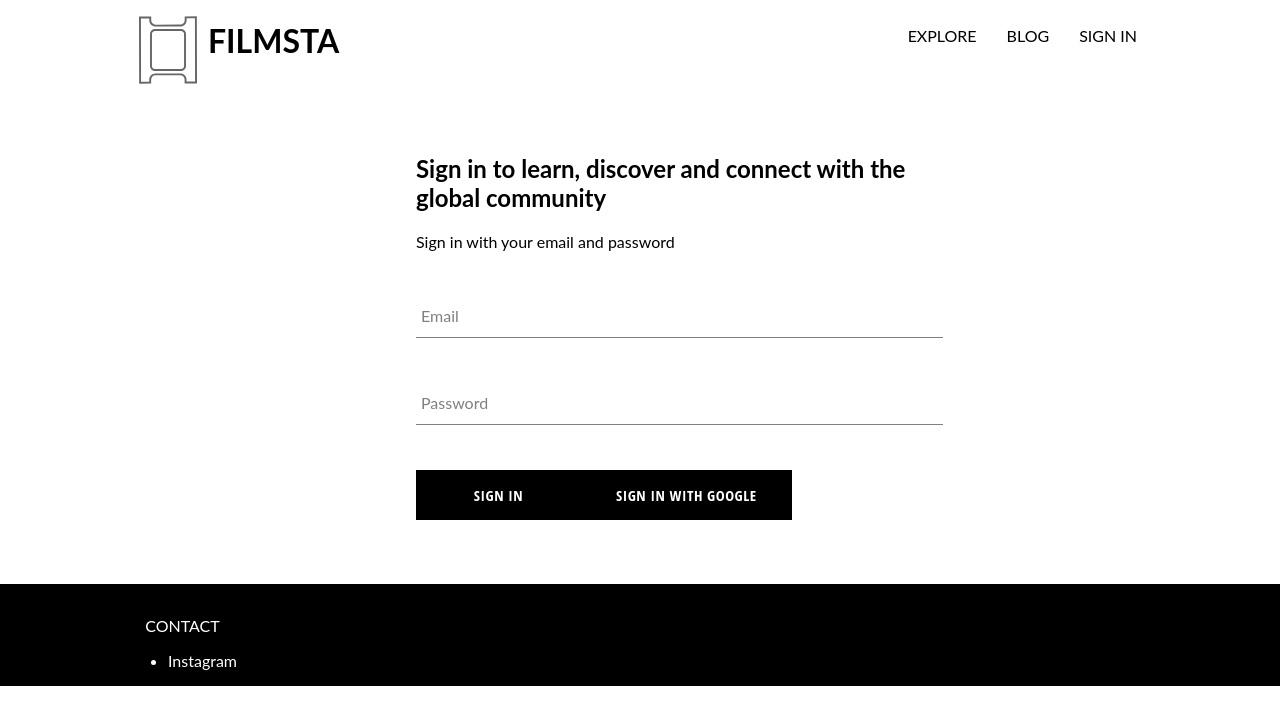
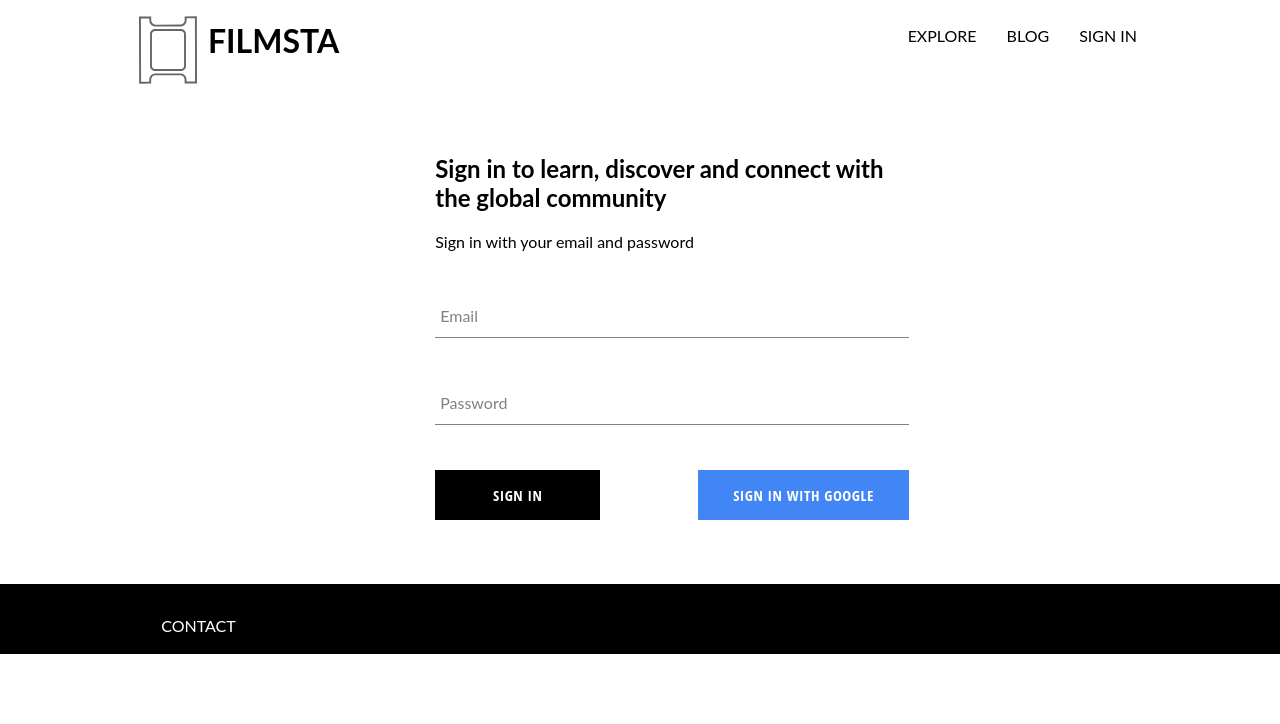
Before and after one commit to leah-h/filmsta, a React (Create React App) app: page /signin in a window 1280 px wide. Shown: the top 724 px of the page. Built offline with nearby package versions, Linux system fonts and the light colour scheme; no server answers.

Commit message:
add signout component

```diff
--- a/src/App.css
+++ b/src/App.css
@@ -4,6 +4,10 @@
   width: 100%;
 }
 
+* {
+  box-sizing: border-box;
+}
+
 a {
   text-decoration: none;
   color: black;
--- a/src/App.js
+++ b/src/App.js
@@ -39,7 +39,7 @@
   render() {
     return (
       <div>
-        <Header />
+        <Header currentUser={this.state.currentUser} />
         <Switch>
           <Route exact path="/" component={HomePage} />
           <Route path="/explore" component={ExplorePage} />
--- a/src/components/custom-button/custom-button.component.jsx
+++ b/src/components/custom-button/custom-button.component.jsx
@@ -2,8 +2,10 @@
 
 import './custom-button.styles.scss'
 
-const CustomButton = ({ children, ...otherProps }) => (
-    <button className="custom-button" {...otherProps}>
+const CustomButton = ({ children, isGoogleSignIn, ...otherProps }) => (
+    <button className={`${isGoogleSignIn ? 'google-sign-in' : ''} custom-button `}
+    {...otherProps}
+    >
     {children}
     </button>
 )
--- a/src/components/custom-button/custom-button.styles.scss
+++ b/src/components/custom-button/custom-button.styles.scss
@@ -19,4 +19,14 @@
       color: black;
       border: 1px solid black;
     }
+
+    &.google-sign-in {
+      background-color: #4285f4;
+      color: white;
+
+      &:hover {
+        background-color: #357ae8;
+        border: none;
+      }
+    }
   }
--- a/src/components/header/header.component.jsx
+++ b/src/components/header/header.component.jsx
@@ -1,10 +1,12 @@
 import React from "react";
 import { Link } from "react-router-dom";
+
+import { auth } from '../../firebase/firebase.utils';
 
 import { ReactComponent as Logo } from "../../assets/logo.svg";
 import "./header.styles.scss";
 
-const Header = () => (
+const Header = ({ currentUser }) => (
   <div className="header">
     <div className="logo-holder">
       <Link className="logo-container" to="/">
@@ -21,9 +23,12 @@
       <Link className="option" to="/blog">
         BLOG
       </Link>
-      <Link className="option" to="/signin">
-        SIGN IN
-      </Link>
+      {
+        currentUser ?
+        <div className="option" onClick={() => auth.signOut()} >SIGN OUT</div>
+        :
+        <Link className="option" to="/signin">SIGN IN</Link>
+      }
     </div>
   </div>
 );
--- a/src/components/header/header.styles.scss
+++ b/src/components/header/header.styles.scss
@@ -28,6 +28,7 @@
 
     .option {
       padding: 10px 15px;
+      cursor: pointer;
     }
   }
 }
--- a/src/components/sign-in/sign-in.component.jsx
+++ b/src/components/sign-in/sign-in.component.jsx
@@ -38,12 +38,14 @@
                 <form onSubmit={this.handleSubmit}>
                 <FormInput name="email" type="email" value={this.state.email} handleChange={this.handleChange} label = "Email" required/>
                 <FormInput name="password" type="password" value={this.state.password} handleChange={this.handleChange} label="Password" required/>
-                <CustomButton type="submit">SIGN IN</CustomButton>
-                <CustomButton onClick={signInWithGoogle}>
-                    {''}
-                    SIGN IN WITH GOOGLE
-                    {''}
-                    </CustomButton>
+                <div className="buttons">
+                    <CustomButton type="submit">SIGN IN</CustomButton>
+                    <CustomButton onClick={signInWithGoogle} isGoogleSignIn>
+                        {''}
+                        SIGN IN WITH GOOGLE
+                        {''}
+                        </CustomButton>
+                </div>
                 </form>
             </div>
         )
--- a/src/components/sign-in/sign-in.styles.scss
+++ b/src/components/sign-in/sign-in.styles.scss
@@ -1,7 +1,12 @@
 .sign-in {
-    width: 40vw;
+    width: 42vw;
     margin: 0 auto;
     padding: 2rem;
     display: flex;
     flex-direction: column;
+
+    .buttons {
+        display: flex;
+        justify-content: space-between;
+    }
 }
```
Also changed, not shown: 1 other file (tests, documents, lock files or other folders).
